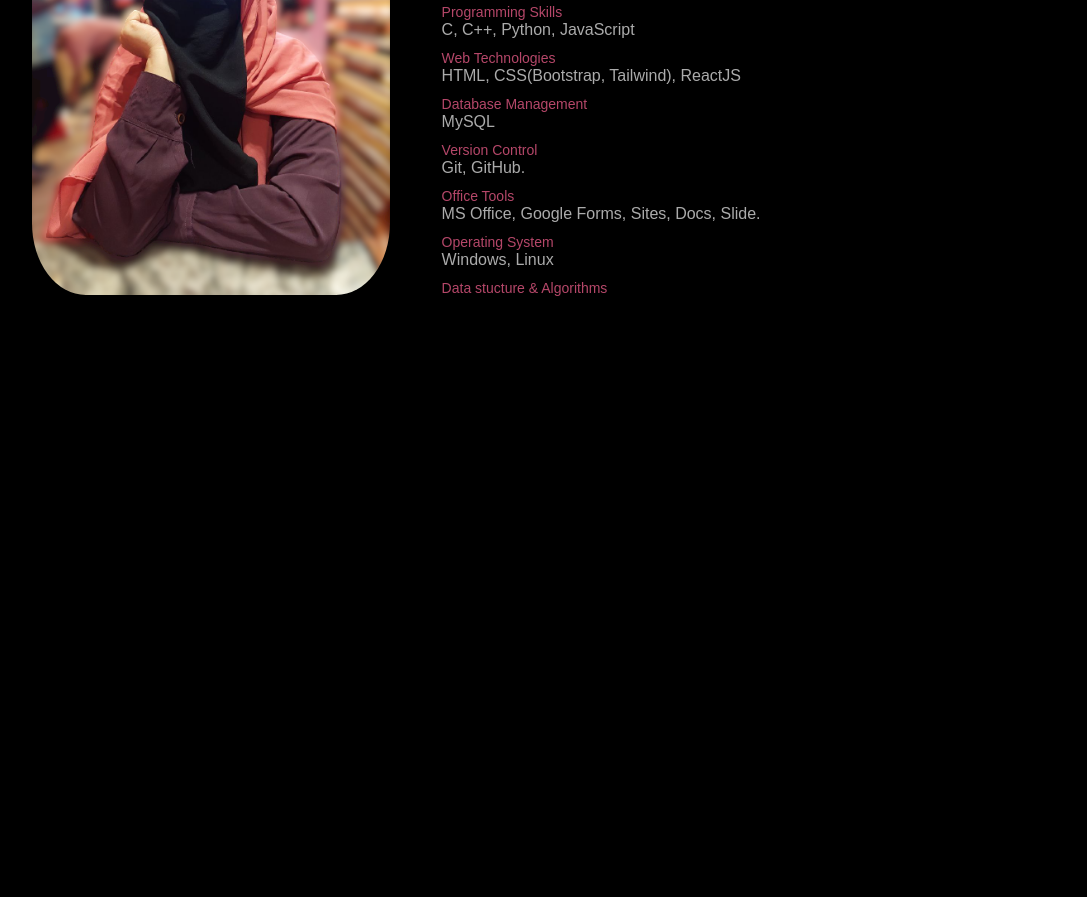
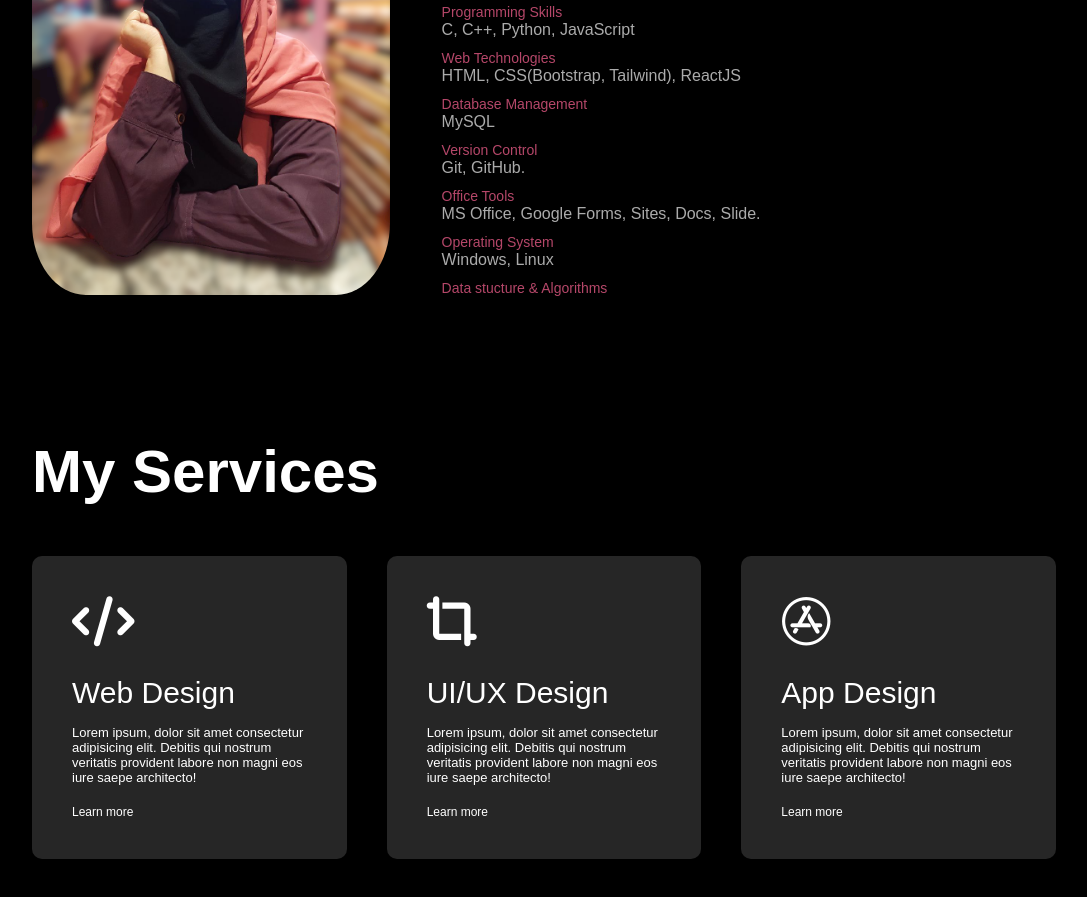
Before and after one commit to RUHANI77/my-portfolio, a plain HTML site: page index.html in a window 1280 px wide. Shown: the part 1073-1970 px from the top of the page, without its empty margins (96-1183 px from the left). Before the commit the page ends 1470 px from the top, so only its background shows below. Drawn offline with Linux system fonts and the light colour scheme.

Commit message:
added services section

```diff
--- a/index.html
+++ b/index.html
@@ -6,6 +6,8 @@
     <title>Ruhani's portfolio</title>
     <!-- CSS Link -->
     <link rel="stylesheet" href="style.css">
+    <!-- Font Awsome Link -->
+    <script src="https://kit.fontawesome.com/a7d370f0cd.js" crossorigin="anonymous"></script>
 </head>
 <body>
     <div id="header">
@@ -89,9 +91,42 @@
         </div>
     </div>
 <!-- ----------------Services-------------- -->
-<div>
+    <div id="services">
+        <div class="container">
+            <h1 class="sub-title">My Services</h1>
+            <div class="service-list">
+                <div>
+                    <i class="fa-solid fa-code"></i>
+                    <h2>Web Design</h2>
+                    <p>Lorem ipsum, dolor sit amet consectetur adipisicing elit.
+                        Debitis qui nostrum veritatis provident labore non magni eos
+                         iure saepe architecto!
+                    </p>
+                    <a href="#">Learn more</a>
+                </div>
+                <div>
+                    <i class="fa-solid fa-crop-simple"></i>
+                    <h2>UI/UX Design</h2>
+                    <p>Lorem ipsum, dolor sit amet consectetur adipisicing elit.
+                        Debitis qui nostrum veritatis provident labore non magni eos
+                         iure saepe architecto!
+                    </p>
+                    <a href="#">Learn more</a>
+                </div>
+                <div>
+                    <i class="fa-brands fa-app-store"></i>
+                    <h2>App Design</h2>
+                    <p>Lorem ipsum, dolor sit amet consectetur adipisicing elit.
+                        Debitis qui nostrum veritatis provident labore non magni eos
+                         iure saepe architecto!
+                    </p>
+                    <a href="#">Learn more</a>
+                </div>
+            </div>
+        </div>
+    </div>
 
-</div>
+
     <script>
         var tablinks = document.getElementsByClassName('tab-links');
         var tabcontents = document.getElementsByClassName('tab-contents');
--- a/style.css
+++ b/style.css
@@ -128,3 +128,42 @@ nav ul li a:hover::after{
 .tab-contents.active-tab{
     display: block;
 }
+
+/* .............Services.......... */
+#services{
+   padding: 30px 0;
+}
+.service-list{
+    display: grid;
+    grid-template-columns: repeat(auto-fit, minmax(250px, 1fr));
+    gap: 40px;
+    margin-top: 50px;
+}
+.service-list div{
+    background: #262626;
+    padding: 40px;
+    font-size: 13px;
+    font-weight: 300;
+    border-radius: 10px;
+    transition: background 0.5s, transform 0.5s;
+}
+.service-list div i{
+    font-size: 50px;
+    margin-bottom: 30px;
+}
+.service-list div h2{
+    font-size: 30px;
+    font-weight: 500;
+    margin-bottom: 15px;
+}
+.service-list div a{
+    text-decoration: none;
+    color: #fff;
+    font-size: 12px;
+    margin-top: 20px;
+    display: inline-block;
+}
+.service-list div:hover{
+    background: #ff004f;
+    transform: translateY(-10px);
+}
```
